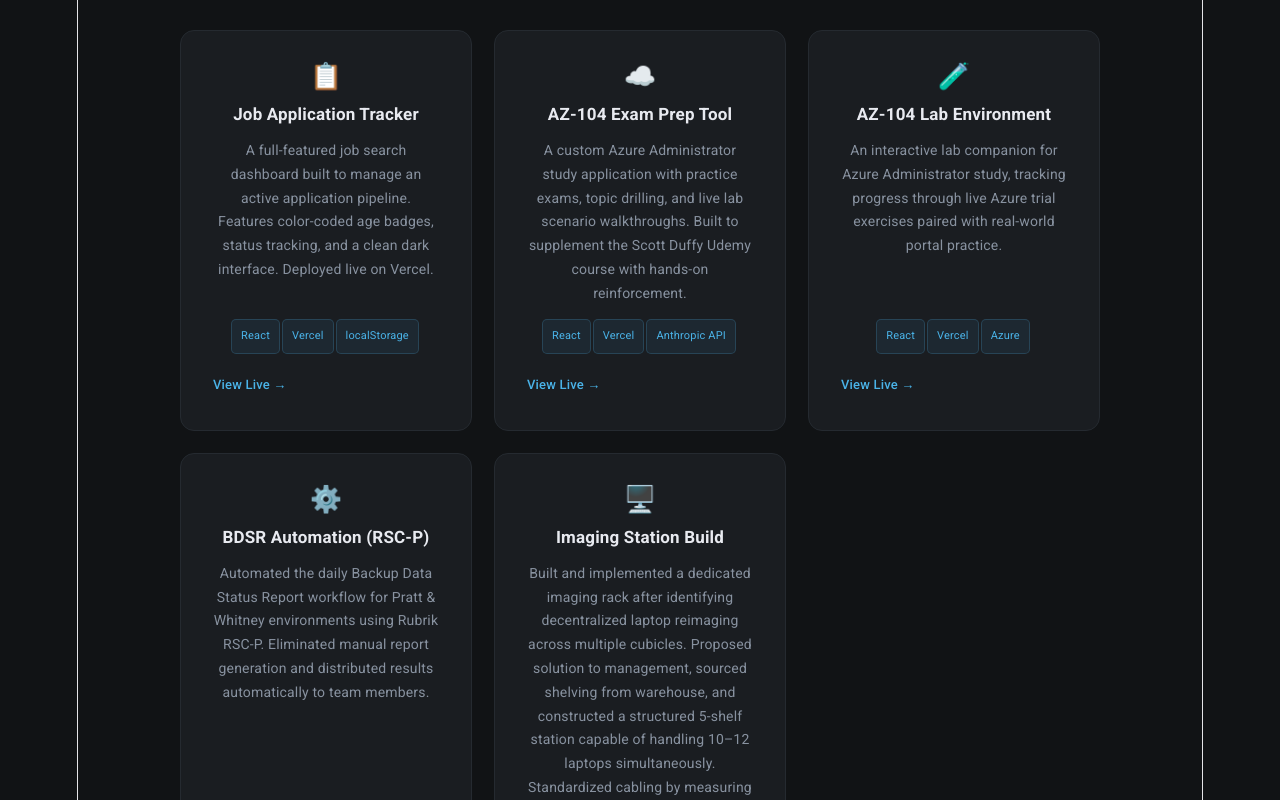
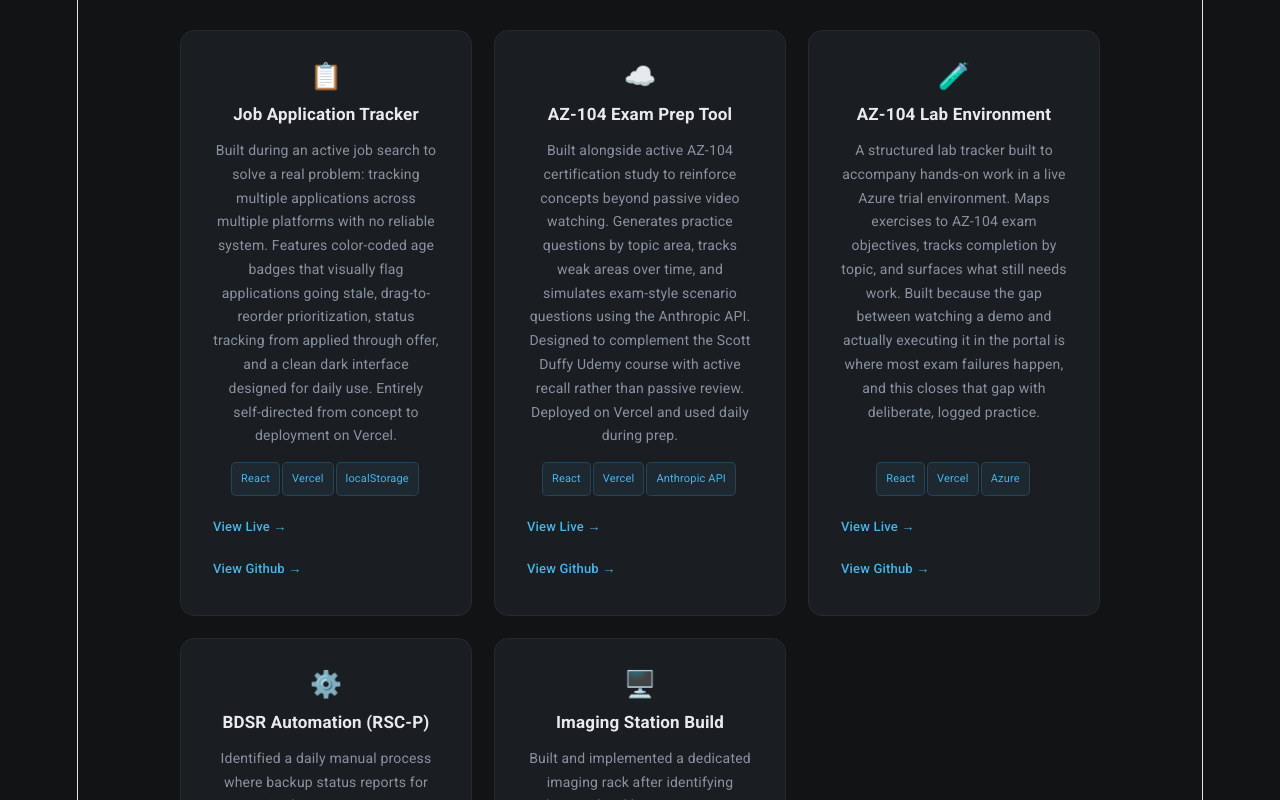
Before and after one commit to 8BitJustin/portfolio-jro, a React (Vite) app: page / in a window 1280 px wide. Shown: the part 3880-4680 px from the top of the page. Built offline with nearby package versions, Linux system fonts and the light colour scheme.

Commit message:
See CHANGELOG v2.0.7

```diff
--- a/package.json
+++ b/package.json
@@ -1,7 +1,7 @@
 {
   "name": "portfolio-jro",
   "private": true,
-  "version": "2.0.5",
+  "version": "2.0.7",
   "type": "module",
   "scripts": {
     "dev": "vite",
--- a/src/App.jsx
+++ b/src/App.jsx
@@ -82,29 +82,33 @@ const PROJECTS = [
   {
     title: "Job Application Tracker",
     tech: ["React", "Vercel", "localStorage"],
-    desc: "A full-featured job search dashboard built to manage an active application pipeline. Features color-coded age badges, status tracking, and a clean dark interface. Deployed live on Vercel.",
+    desc: "Built during an active job search to solve a real problem: tracking multiple applications across multiple platforms with no reliable system. Features color-coded age badges that visually flag applications going stale, drag-to-reorder prioritization, status tracking from applied through offer, and a clean dark interface designed for daily use. Entirely self-directed from concept to deployment on Vercel.",
     link: "https://job-application-tracker-seven-beta.vercel.app",
+    git: "https://github.com/8BitJustin/job-application-tracker",
     icon: "📋",
   },
   {
     title: "AZ-104 Exam Prep Tool",
     tech: ["React", "Vercel", "Anthropic API"],
-    desc: "A custom Azure Administrator study application with practice exams, topic drilling, and live lab scenario walkthroughs. Built to supplement the Scott Duffy Udemy course with hands-on reinforcement.",
+    desc: "Built alongside active AZ-104 certification study to reinforce concepts beyond passive video watching. Generates practice questions by topic area, tracks weak areas over time, and simulates exam-style scenario questions using the Anthropic API. Designed to complement the Scott Duffy Udemy course with active recall rather than passive review. Deployed on Vercel and used daily during prep.",
     link: "https://az104-exam-prep.vercel.app",
+    git: "https://github.com/8BitJustin/az104-exam-prep",
     icon: "☁️",
   },
   {
     title: "AZ-104 Lab Environment",
     tech: ["React", "Vercel", "Azure"],
-    desc: "An interactive lab companion for Azure Administrator study, tracking progress through live Azure trial exercises paired with real-world portal practice.",
+    desc: "A structured lab tracker built to accompany hands-on work in a live Azure trial environment. Maps exercises to AZ-104 exam objectives, tracks completion by topic, and surfaces what still needs work. Built because the gap between watching a demo and actually executing it in the portal is where most exam failures happen, and this closes that gap with deliberate, logged practice.",
     link: "https://az104-labs.vercel.app",
+    git: "https://github.com/8BitJustin/az104-labs",
     icon: "🧪",
   },
   {
     title: "BDSR Automation (RSC-P)",
     tech: ["Python", "Rubrik RSC-P", "ServiceNow"],
-    desc: "Automated the daily Backup Data Status Report workflow for Pratt & Whitney environments using Rubrik RSC-P. Eliminated manual report generation and distributed results automatically to team members.",
+    desc: "Identified a daily manual process where backup status reports for Pratt & Whitney environments required hand-pulling data, formatting, and distributing to the team — adding unnecessary overhead to the morning workflow. Built an automated solution using Rubrik RSC-P that queries the targeted clusters and SLA domains, compiles results, and distributes the report to designated team members automatically. Eliminated the manual process entirely and ensured consistent visibility into backup health across environments.",
     link: null,
+    git: null,
     icon: "⚙️",
   },
   {
@@ -112,6 +116,7 @@ const PROJECTS = [
     tech: ["Hardware", "Physical Infrastructure", "Process Improvement"],
     desc: "Built and implemented a dedicated imaging rack after identifying decentralized laptop reimaging across multiple cubicles. Proposed solution to management, sourced shelving from warehouse, and constructed a structured 5-shelf station capable of handling 10–12 laptops simultaneously. Standardized cabling by measuring and terminating Ethernet runs to eliminate clutter, improving workspace organization, freeing up a desk, and enabling onboarding of an additional technician.",
     link: null,
+    git: null,
     icon: "🖥️",
   },
 ];
@@ -677,6 +682,11 @@ export default function Portfolio() {
               ) : (
                 <span style={{ fontFamily: "'Roboto', sans-serif", fontSize: 12, color: "#3a4049", fontStyle: "italic" }}>Production / Physical Project</span>
               )}
+              {p.git ? (
+                <a className="project-link" href={p.git} target="_blank" rel="noreferrer">View Github →</a>
+              ) : (
+                <span style={{ fontFamily: "'Roboto', sans-serif", fontSize: 12, color: "#3a4049", fontStyle: "italic" }}></span>
+              )}
             </div>
           ))}
         </div>
```
Also changed, not shown: 1 other file (tests, documents, lock files or other folders).
